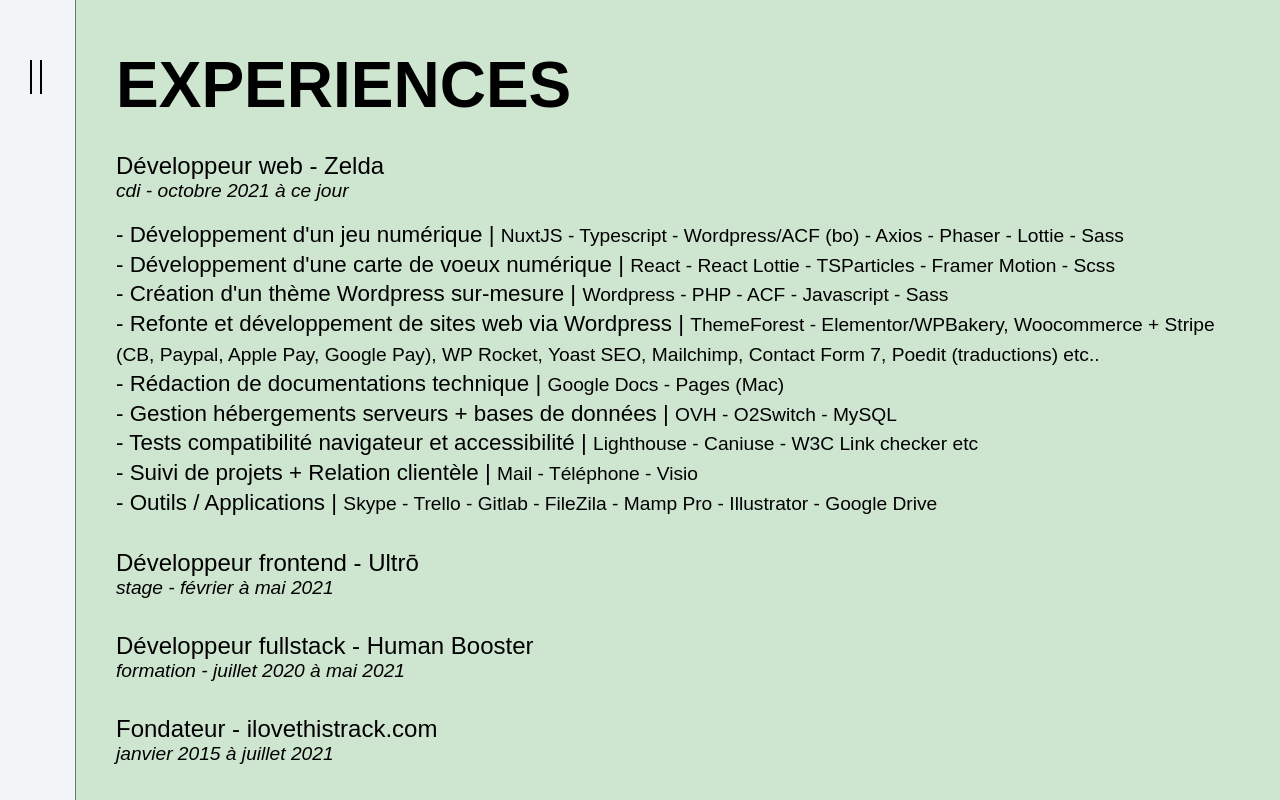
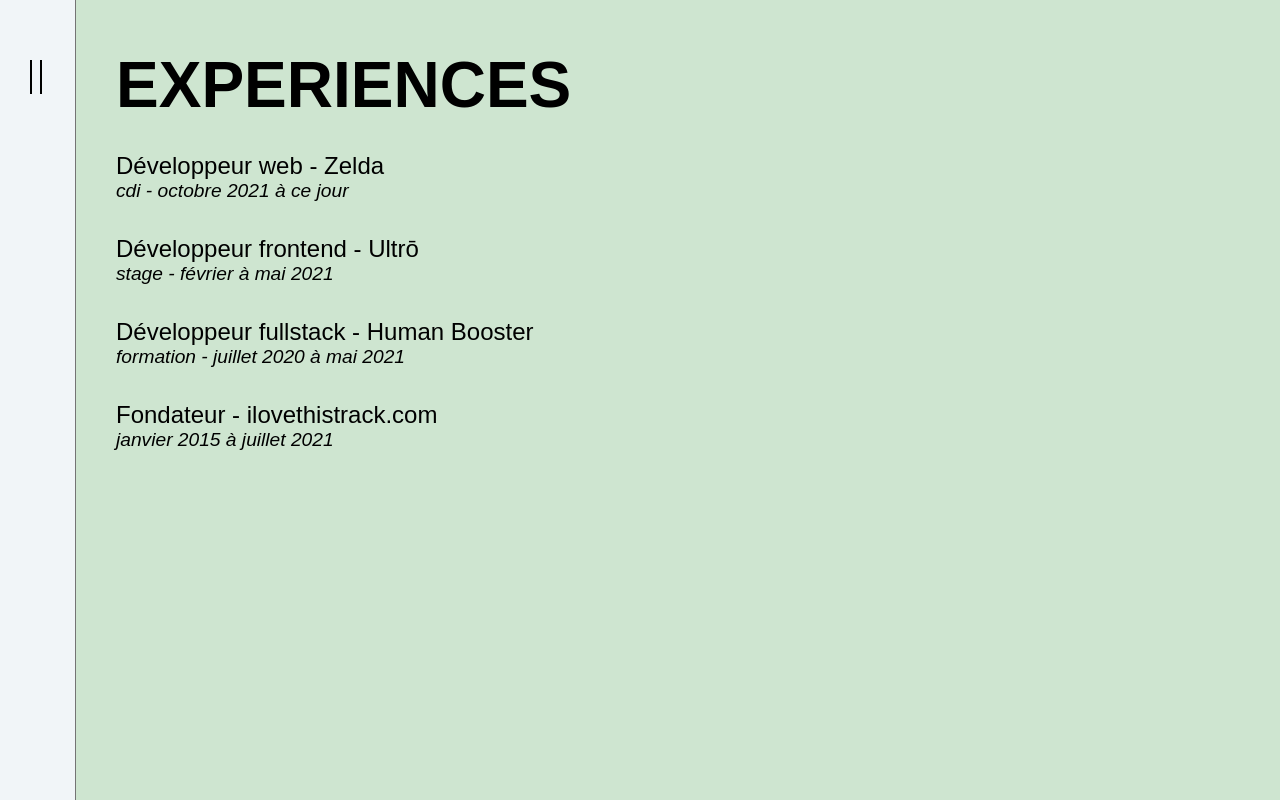
Before and after one commit to idrissdiakite/portfolio-react, a React (Create React App) app: page /experiences in a window 1280 px wide. Shown: the top 800 px of the page. Built offline with nearby package versions, Linux system fonts and the light colour scheme; a web font is replaced by a local one.

Commit message:
🔥 [JOBS] Delete ids/use map index

```diff
--- a/src/components/Experiences/jobs.js
+++ b/src/components/Experiences/jobs.js
@@ -4,7 +4,6 @@
 
 const jobs = [
   {
-    id: 1,
     title: "Développeur web - Zelda",
     subtitle: "cdi - octobre 2021 à ce jour",
     description: (
@@ -36,7 +35,6 @@
     ),
   },
   {
-    id: 2,
     title: "Développeur frontend - Ultrō",
     subtitle: "stage - février à mai 2021",
     description: (
@@ -53,7 +51,6 @@
     ),
   },
   {
-    id: 3,
     title: "Développeur fullstack - Human Booster",
     subtitle: "formation - juillet 2020 à mai 2021",
     description: (
@@ -80,7 +77,6 @@
     ),
   },
   {
-    id: 4,
     title: "Fondateur - ilovethistrack.com",
     subtitle: "janvier 2015 à juillet 2021",
     description: (
@@ -98,7 +94,6 @@
     ),
   },
   {
-    id: 5,
     title: "Responsable Adjoint - Bexley",
     subtitle: "cdi - mars 2014 à novembre 2019",
     description: (
@@ -137,8 +132,8 @@
         initial="hidden"
         animate="visible"
       >
-        {jobs.map((job) => (
-          <motion.div className="job" key={job.id} variants={item}>
+        {jobs.map((job, index) => (
+          <motion.div className="job" key={index} variants={item}>
             <div
               onClick={() => toggleClass(job.id)} // lorsqu'on clique sur la div on déclenche la fonction "toggleClass" qui prend en paramètre l'id du job
               key={job.id}
```
